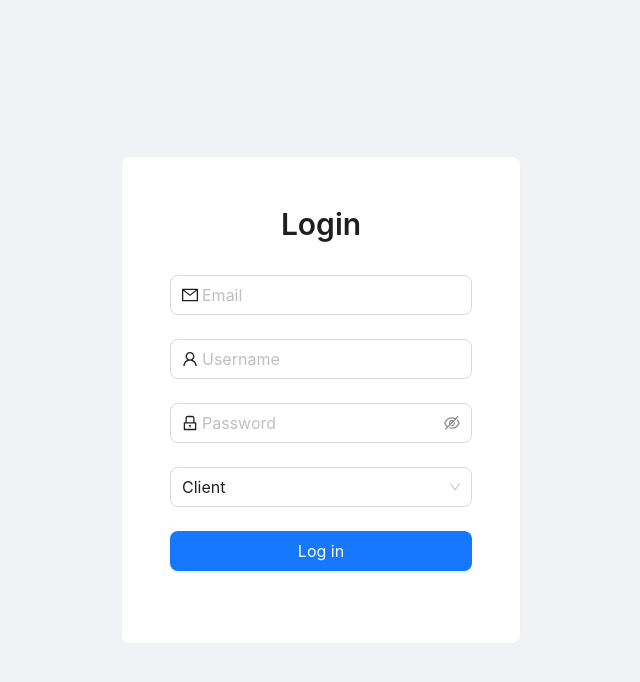
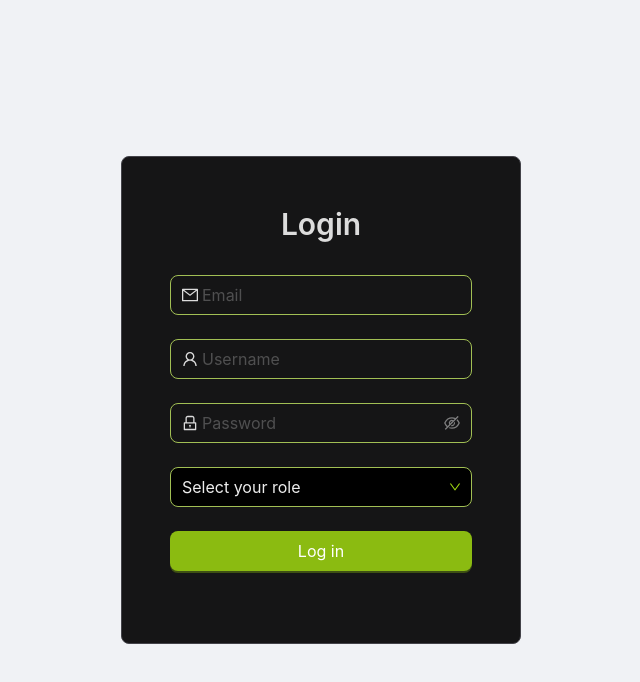
Before and after one commit to MishaliaPillay/fitness-app, a Next.js app: page /login in a window 1280 px wide. Shown: the top 682 px of the page, without its empty margins (319-959 px from the left). Built offline with nearby package versions, Linux system fonts and the light colour scheme.

Commit message:
added theme styles

```diff
--- a/src/app/layout.tsx
+++ b/src/app/layout.tsx
@@ -1,6 +1,7 @@
 import type { Metadata } from "next";
 import { Geist, Geist_Mono } from "next/font/google";
 import "./globals.css";
+import { ConfigProvider, theme } from "antd";
 
 const geistSans = Geist({
   variable: "--font-geist-sans",
@@ -16,17 +17,49 @@ export const metadata: Metadata = {
   title: "Create Next App",
   description: "Generated by create next app",
 };
-
+const fitnessColors = {
+  token: {
+    colorPrimary: "#a0d911",
+    colorInfo: "#a0d911",
+    colorBgSpotlight: "#b3eb24",
+    colorTextBase: "#ffffff",
+    colorBgBase: "#151516",
+    colorBgContainer: "#151516",
+    colorBorder: "#a1bf54",
+    colorBgElevated: "#323236",
+    colorTextSecondary: "#000000a6",
+  },
+  components: {
+    Dropdown: {
+      colorText: "rgb(0,0,0)",
+      colorTextDisabled: "rgba(0,0,0,0.25)",
+      colorTextDescription: "rgba(124,124,124,0.45)",
+    },
+    Select: {
+      colorText: "rgba(255,255,255,0.85)",
+      colorTextDisabled: "rgba(245,239,239,0.63)",
+      colorBgContainer: "rgb(0,0,0)",
+      colorTextQuaternary: "rgb(160,217,17)",
+      colorTextPlaceholder: "rgba(255,255,255,0.93)",
+      colorBgElevated: "rgb(67,68,66)",
+      optionSelectedBg: "rgb(133,134,135)",
+      optionActiveBg: "rgba(0,0,0,0.24)",
+    },
+  },
+  algorithm: theme.darkAlgorithm,
+};
 export default function RootLayout({
   children,
 }: Readonly<{
   children: React.ReactNode;
 }>) {
   return (
-    <html lang="en">
-      <body className={`${geistSans.variable} ${geistMono.variable}`}>
-        {children}
-      </body>
-    </html>
+    <ConfigProvider theme={fitnessColors}>
+      <html lang="en">
+        <body className={`${geistSans.variable} ${geistMono.variable}`}>
+          {children}
+        </body>
+      </html>
+    </ConfigProvider>
   );
 }
--- a/src/app/login/page.tsx
+++ b/src/app/login/page.tsx
@@ -12,8 +12,6 @@ export default function Login() {
   const router = useRouter();
 
   const handleLogin = () => {
-
-
     router.push("/");
   };
 
@@ -34,7 +32,7 @@ export default function Login() {
         <Form
           form={form}
           name="login"
-          initialValues={{ role: "client" }}
+
           onFinish={handleLogin}
           layout="vertical"
         >
@@ -74,11 +72,7 @@ export default function Login() {
             name="role"
             rules={[{ required: true, message: "Please select your role!" }]}
           >
-            <Select
-              placeholder="Select your role"
-              size="large"
-
-            >
+            <Select placeholder="Select your role" size="large">
               <Select.Option value="trainer">Trainer</Select.Option>
               <Select.Option value="client">Client</Select.Option>
             </Select>
```
